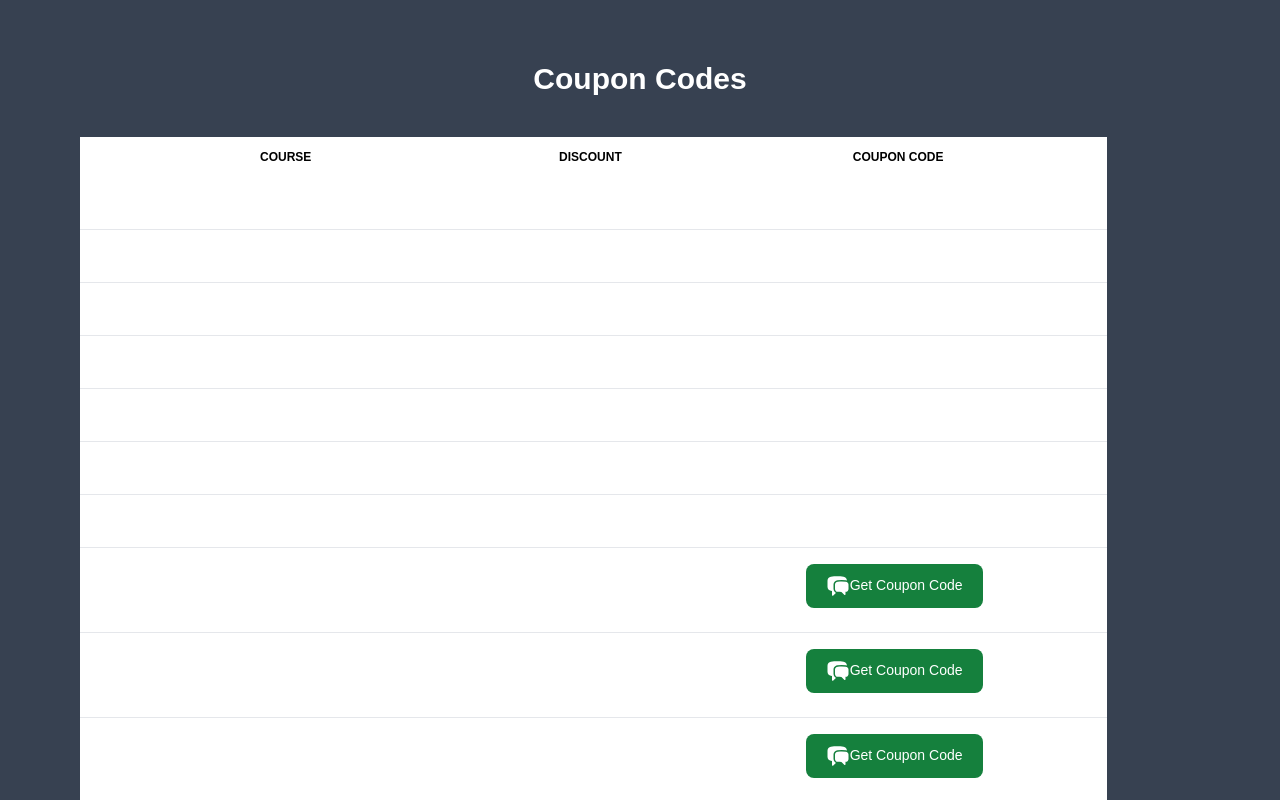
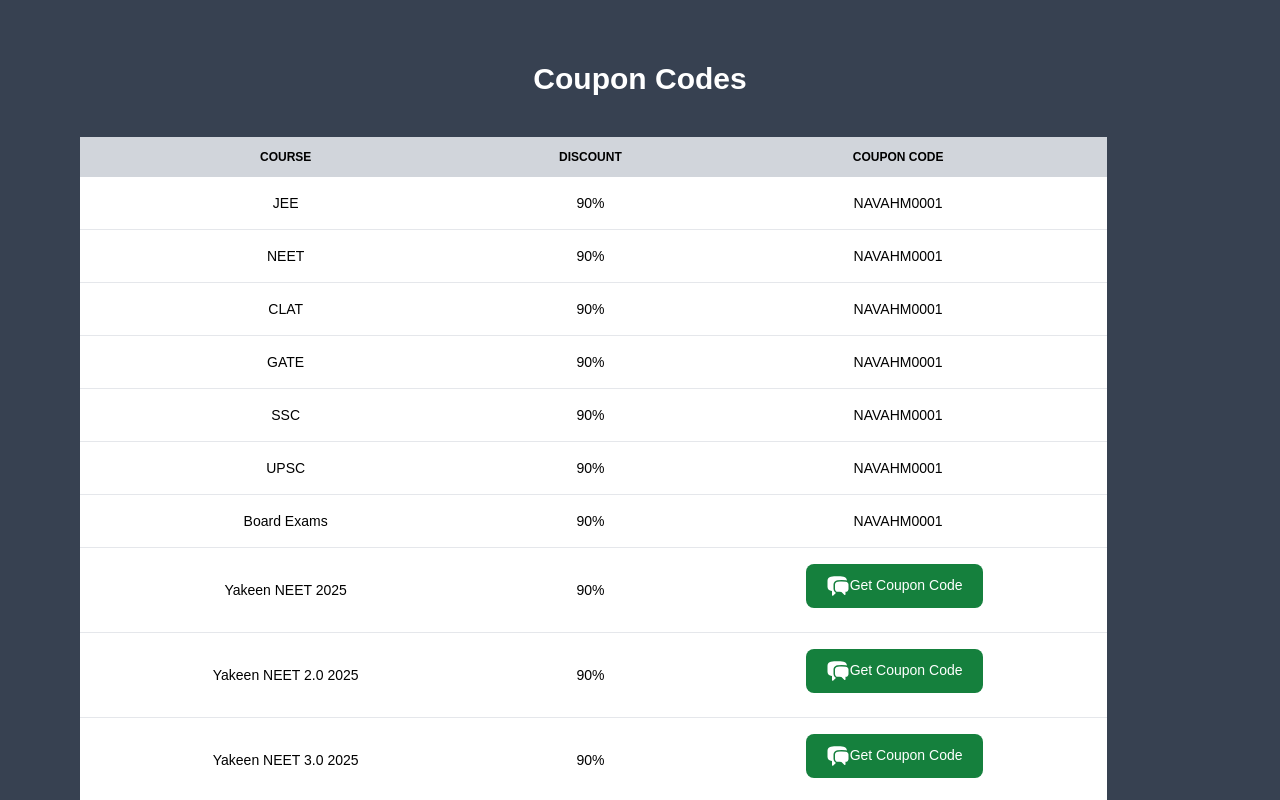
Before and after one commit to junaid1563/pw_code_app, a Next.js app: page / in a window 1280 px wide. Shown: the part 1620-2420 px from the top of the page. Built offline with nearby package versions, Linux system fonts and the light colour scheme.

Commit message:
fixing color

```diff
--- a/src/app/components/CouponTable.tsx
+++ b/src/app/components/CouponTable.tsx
@@ -28,7 +28,7 @@
           Coupon Codes
         </p>
         <table className="w-11/12  text-xs md:text-sm text-left rtl:text-right text-gray-500 dark:text-gray-400 ">
-          <thead className="text-xs  uppercase bg-white dark:bg-white text-black text-center">
+          <thead className="text-xs  uppercase bg-gray-300  text-black text-center">
             <tr>
               <th scope="col" className="px-6 py-3">
                 Course
@@ -45,17 +45,17 @@
             {elements.map((item, index) => {
               return (
                 <tr
-                  className="bg-white border-b dark:bg-gray-800 dark:border-gray-700"
+                  className="bg-white  text-black border-b dark:bg-gray-800 dark:border-gray-700"
                   key={index}
                 >
                   <td
                     scope="row"
-                    className="px-6 py-4 font-medium  whitespace-nowrap text-white"
+                    className="px-6 py-4 font-medium  whitespace-nowrap text-black"
                   >
                     {item.course}
                   </td>
-                  <td className="px-6 py-4 text-white">{item.discount}</td>
-                  <td className="px-6 py-4 text-white">{item.code}</td>
+                  <td className="px-6 py-4 text-black">{item.discount}</td>
+                  <td className="px-6 py-4 text-black">{item.code}</td>
                 </tr>
               );
             })}
@@ -67,14 +67,14 @@
                 >
                   <td
                     scope="row"
-                    className="px-6 py-4 font-medium whitespace-nowrap text-white "
+                    className="px-6 py-4 font-medium whitespace-nowrap text-black "
                   >
                     {item.course}
                   </td>
-                  <td className="px-6 py-4 font-medium whitespace-nowrap text-white">
+                  <td className="px-6 py-4 font-medium whitespace-nowrap text-black">
                     {item.discount}
                   </td>
-                  <td className="px-6 py-4 font-medium whitespace-nowrap text-white">
+                  <td className="px-6 py-4 font-medium whitespace-nowrap text-black">
                     <a
                       href="https://api.whatsapp.com/send?phone=+919784112732&text=Hello"
                       target="_blank"
```
